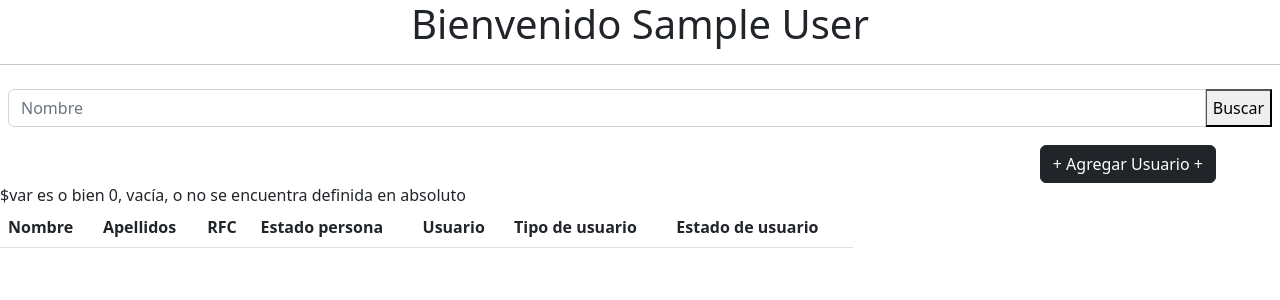
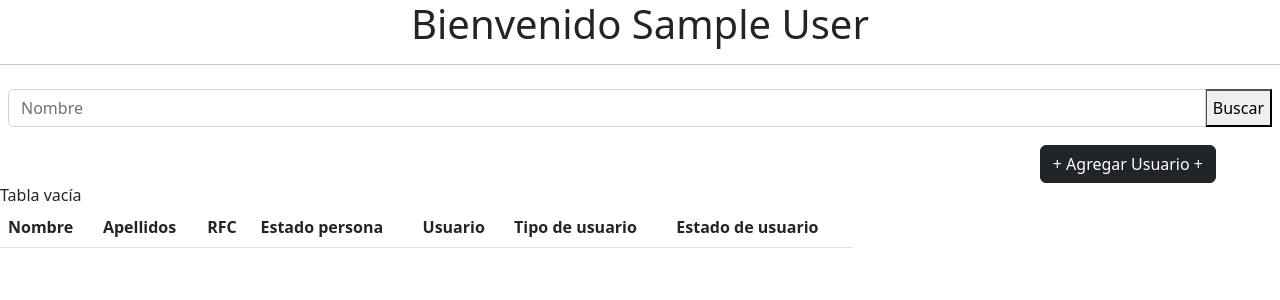
Before and after one commit to DianaR22/APIS, a PHP site: page /views/users.php in a window 1280 px wide. Shown: the top 300 px of the page. Run offline with PHP 8.4, Linux system fonts and the light colour scheme; the visitor is signed in with stand-in values (Sample User, id 1); data that the repository does not hold is empty.

Commit message:
Update tablaUsuario.php

```diff
--- a/APIREST_5TID1/tablaUsuario.php
+++ b/APIREST_5TID1/tablaUsuario.php
@@ -10,7 +10,7 @@ if($_SERVER['REQUEST_METHOD'] == "GET"){
 
 
 if (empty($res)) {
-    echo '$var es o bien 0, vacía, o no se encuentra definida en absoluto';
+    echo 'Tabla vacía';
 }
 
 foreach ($res as $data) {
```
